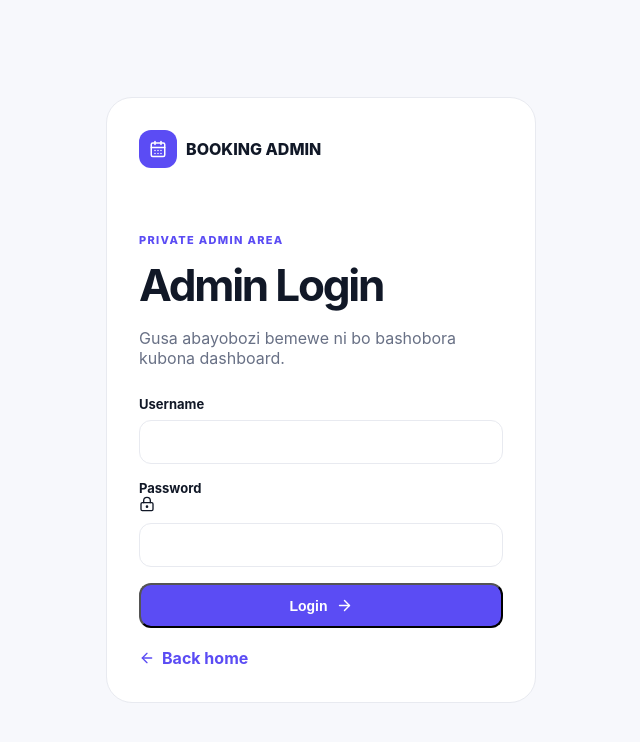
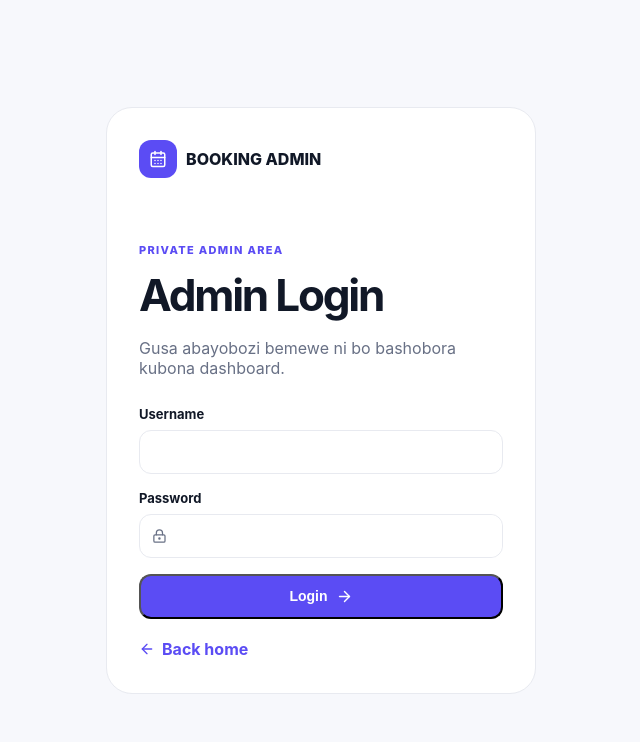
Before and after one commit to senid-221/BOOKING-, a Next.js app: page /admin/login in a window 1280 px wide. Shown: the top 742 px of the page, without its empty margins (319-959 px from the left). Built offline with nearby package versions, Linux system fonts and the light colour scheme.

Commit message:
Style secure admin login

```diff
--- a/app/auth.css
+++ b/app/auth.css
@@ -1 +1 @@
-.auth{min-height:100vh;background:#f7f8fc;display:grid;place-items:center;padding:24px}.auth-card{width:min(430px,100%);background:#fff;border:1px solid #e8eaf0;border-radius:26px;padding:32px}.auth-brand{display:inline-flex;align-items:center;gap:9px;font-weight:800;margin-bottom:60px}.auth-copy small{color:#5b4cf4;font-size:11px;font-weight:800;letter-spacing:.12em}.auth-copy h1{font-size:44px;letter-spacing:-.05em;margin:10px 0}.auth-copy p{color:#687085;margin-bottom:28px}.auth form label{display:block;font-size:13px;font-weight:700;margin-bottom:16px}.auth input{display:block;width:100%;margin-top:8px;border:1px solid #e8eaf0;border-radius:12px;padding:13px 14px;outline:0;font:inherit}.home-back{margin-top:20px}
+.auth{min-height:100vh;background:#f7f8fc;display:grid;place-items:center;padding:24px}.auth-card{width:min(430px,100%);background:#fff;border:1px solid #e8eaf0;border-radius:26px;padding:32px}.auth-brand{display:inline-flex;align-items:center;gap:9px;font-weight:800;margin-bottom:60px}.auth-copy small{color:#5b4cf4;font-size:11px;font-weight:800;letter-spacing:.12em}.auth-copy h1{font-size:44px;letter-spacing:-.05em;margin:10px 0}.auth-copy p{color:#687085;margin-bottom:28px}.auth form label{display:block;font-size:13px;font-weight:700;margin-bottom:16px}.auth input{display:block;width:100%;margin-top:8px;border:1px solid #e8eaf0;border-radius:12px;padding:13px 14px;outline:0;font:inherit}.home-back{margin-top:20px}.password-wrap{display:flex;align-items:center;gap:8px;margin-top:8px;border:1px solid #e8eaf0;border-radius:12px;padding-left:12px;color:#687085}.password-wrap input{margin:0;border:0}.login-error{margin:-2px 0 14px;padding:11px 12px;border-radius:10px;background:#fff1f1;color:#a33;font-size:13px}.spin{animation:spin 1s linear infinite}@keyframes spin{to{transform:rotate(360deg)}}
```
